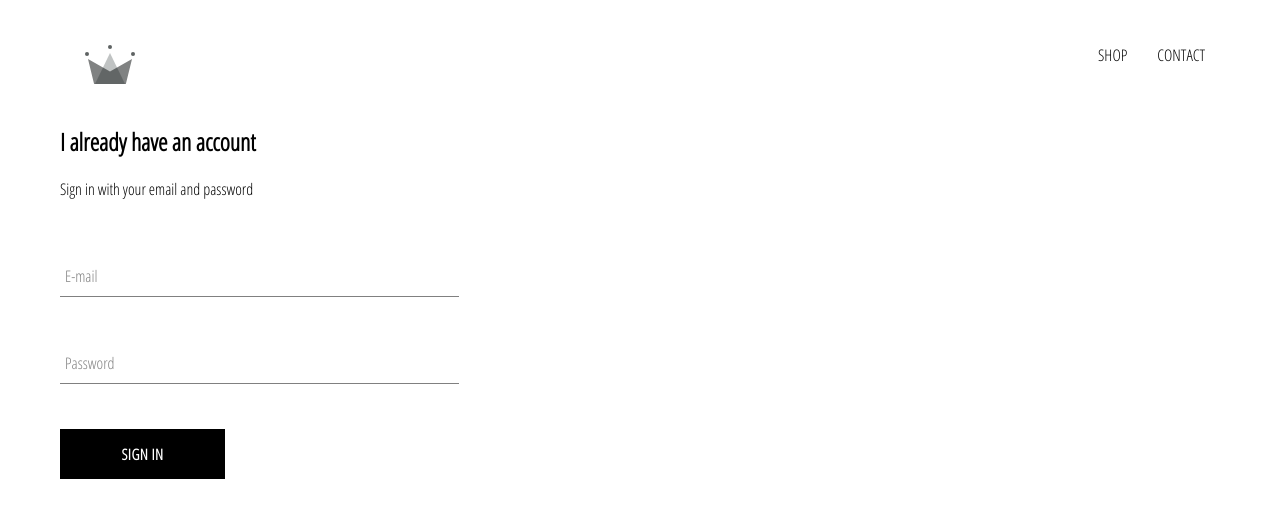
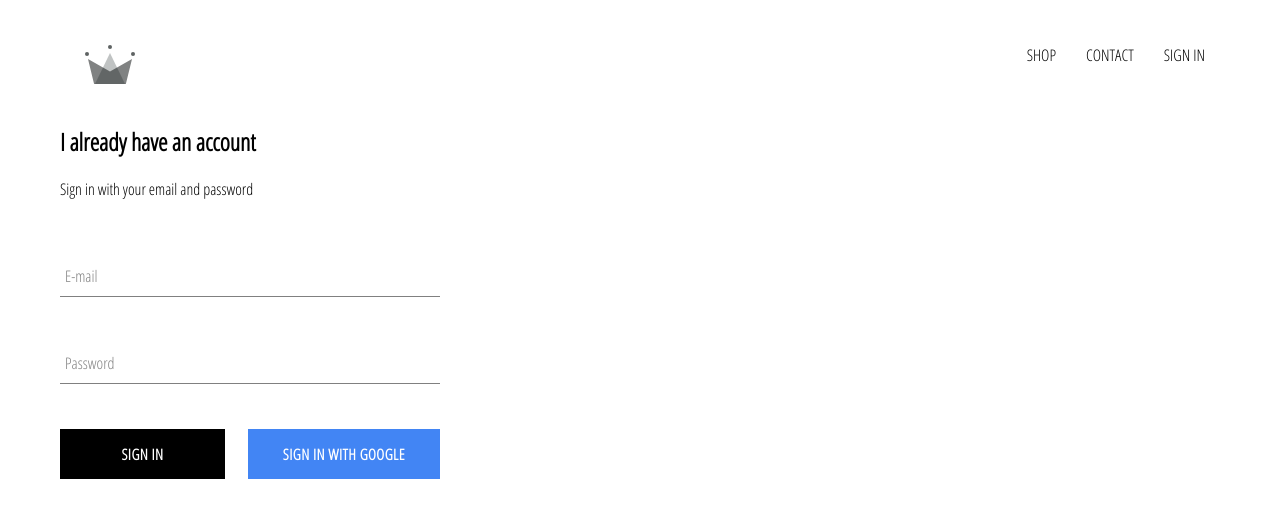
Before and after one commit to blackdevil30/Shopping-ReactApp, a React (Create React App) app: page /signin in a window 1280 px wide. Shown: the top 518 px of the page. Built offline with nearby package versions, Linux system fonts and the light colour scheme; no server answers.

Commit message:
added firebase authentication signin with google signin component and sign in page

```diff
--- a/package.json
+++ b/package.json
@@ -6,6 +6,7 @@
     "@testing-library/jest-dom": "^5.11.4",
     "@testing-library/react": "^11.1.0",
     "@testing-library/user-event": "^12.1.10",
+    "firebase": "^8.2.4",
     "node-sass": "^4.14.1",
     "react": "^17.0.1",
     "react-dom": "^17.0.1",
--- a/src/App.css
+++ b/src/App.css
@@ -7,3 +7,7 @@
     text-decoration: none;
     color: black;
 }
+
+*{
+    box-sizing: border-box;
+}
--- a/src/App.js
+++ b/src/App.js
@@ -6,11 +6,36 @@
 import ShopPage from './pages/shop/shop.component';
 import Header from './components/header/header.component';
 import SigninAndSignupPage from './pages/signin-signup-page/signin-signup-page.component';
+import { auth } from './firebase/firebase.utils';
 
-function App() {
+
+class App extends React.Component {
+
+
+  constructor(){
+    super();
+    this.state = {
+      currentUser: null
+    }
+  }
+
+  unsubscribeFromAuth = null;
+
+  componentDidMount(){
+   this.unsubscribeFromAuth =  auth.onAuthStateChanged(user => {
+      this.setState({currentUser: user});
+      // console.log(user);
+    });
+  }
+
+  componentWillUnmount(){
+    this.unsubscribeFromAuth();
+  }
+
+  render(){
     return (
       <div >
-      <Header></Header>
+        <Header currentUser= {this.state.currentUser} />
         <Switch>
             <Route exact path='/' component={HomePage}/>
             <Route  path='/shop' component={ShopPage}/>
@@ -21,4 +46,7 @@
     );
   }
 
+
+}
+
 export default App;
--- a/src/components/custom-button/custom-button.component.jsx
+++ b/src/components/custom-button/custom-button.component.jsx
@@ -2,8 +2,8 @@
 
 import './custom-button.styles.scss';
 
-const CustomButton = ({children, ...otherProps}) => (
-<button className="custom-button" {...otherProps}>
+const CustomButton = ({children, isGoogleSignIn, ...otherProps}) => (
+<button className={`${isGoogleSignIn ? 'google-sign-in' :''} custom-button`} {...otherProps}>
 {children}
 </button>
 );
--- a/src/components/custom-button/custom-button.styles.scss
+++ b/src/components/custom-button/custom-button.styles.scss
@@ -19,4 +19,14 @@
       color: black;
       border: 1px solid black;
     }
+
+    &.google-sign-in{
+      background-color: #4285f4;
+      color: white;
+
+      &:hover{
+        background-color: #357ae8;
+        border: none;
+      }
+    }
   }
--- a/src/components/header/header.component.jsx
+++ b/src/components/header/header.component.jsx
@@ -6,7 +6,9 @@
 
 import { ReactComponent as Logo} from '../../assets/crown.svg';
 
-const Header = ()=> (
+import {auth} from '../../firebase/firebase.utils';
+
+const Header = ({currentUser})=> (
     <div className="header">
         <Link className="logo-container" to="/">
             <Logo className="logo"/>
@@ -14,6 +16,15 @@
         <div className="options">
             <Link className="option" to="/shop">SHOP</Link>
             <Link className="option" to="/">CONTACT</Link>
+            {
+                currentUser ?
+                (<div className="option" onClick={()=> auth.signOut()}>
+                    SIGN OUT
+                </div>) :
+                (<Link className="option" to="/signin">
+                    SIGN IN
+                </Link>)
+            }
 
         </div>
     </div>
--- a/src/components/header/header.styles.scss
+++ b/src/components/header/header.styles.scss
@@ -20,6 +20,7 @@
 
       .option {
         padding: 10px 15px;
+        cursor: pointer;
       }
     }
   }
--- a/src/components/sign-in/sign-in.component.jsx
+++ b/src/components/sign-in/sign-in.component.jsx
@@ -5,6 +5,10 @@
 import FormInput from '../form-input/form-input.component';
 
 import CustomButton from '../custom-button/custom-button.component';
+
+import {signInWithGoogle} from '../../firebase/firebase.utils';
+
+
 
 class SignIn extends React.Component{
     constructor(props){
@@ -54,8 +58,11 @@
                         handleChange= {this.handleChange}
                         label="Password"
                         required/>
+                   <div className="button">
+                        <CustomButton type="submit">SIGN IN</ CustomButton>
+                        <CustomButton onClick = {signInWithGoogle} isGoogleSignIn>SIGN IN WITH GOOGLE</ CustomButton>
+                    </div>
 
-                    <CustomButton type="submit">SIGN IN</ CustomButton>
                 </form>
             </div>
         );
--- a/src/components/sign-in/sign-in.styles.scss
+++ b/src/components/sign-in/sign-in.styles.scss
@@ -1,9 +1,14 @@
 .sign-in{
-width: 30vw;
+width: 380px;
 display: flex;
 flex-direction: column;
 
 .title{
     margin: 10px 0;
 }
+
+.button{
+    display: flex;
+    justify-content: space-between;
 }
+}
--- /dev/null
+++ b/src/firebase/firebase.utils.js
@@ -0,0 +1,28 @@
+import firebase from 'firebase/app';
+
+import 'firebase/firestore';
+
+import 'firebase/auth';
+
+const config ={
+    apiKey: "AIzaSyC-PLWfm5zfAJozS7551nX_KpGwiLNCPtg",
+    authDomain: "crown-store-nj.firebaseapp.com",
+    projectId: "crown-store-nj",
+    storageBucket: "crown-store-nj.appspot.com",
+    messagingSenderId: "1066129526887",
+    appId: "1:1066129526887:web:4540ed89ead20f7b30c4c2",
+    measurementId: "G-4FVRBFV56K"
+}
+
+firebase.initializeApp(config);
+
+export const auth = firebase.auth();
+
+export const firestore = firebase.firestore();
+
+const provider =  new firebase.auth.GoogleAuthProvider();
+provider.setCustomParameters({prompt: 'select_account'});
+
+export const signInWithGoogle = () => auth.signInWithPopup(provider);
+
+export default firebase;
```
Also changed, not shown: 2 other files (tests, documents, lock files or other folders). Lines whose indentation alone changed are shown as unchanged.
